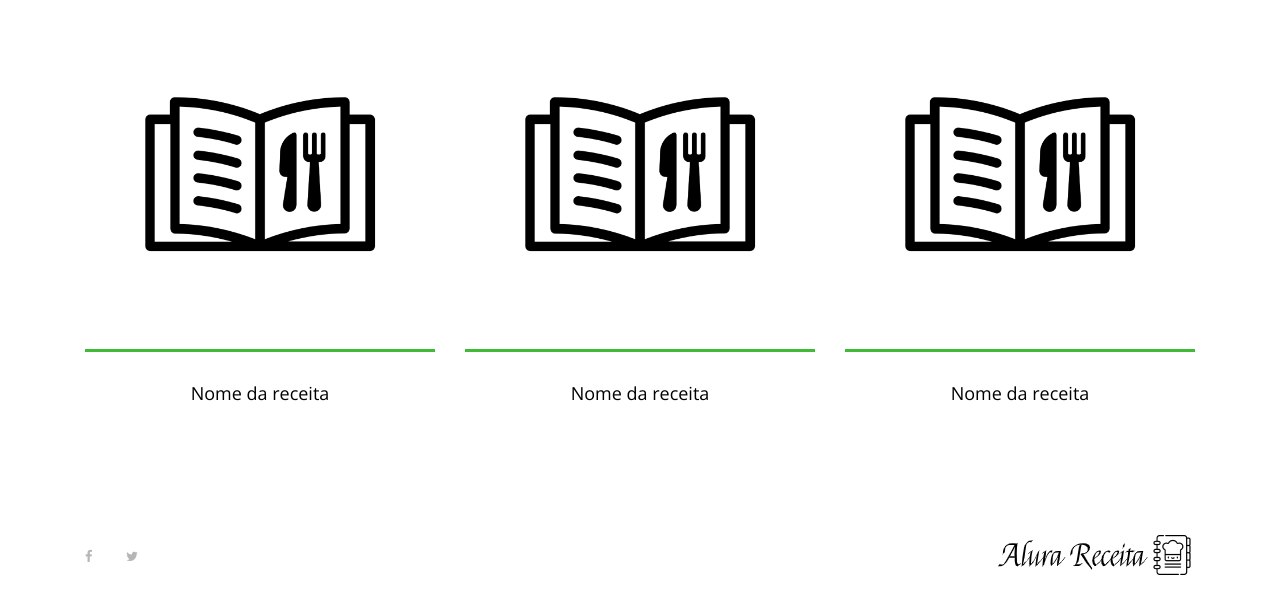
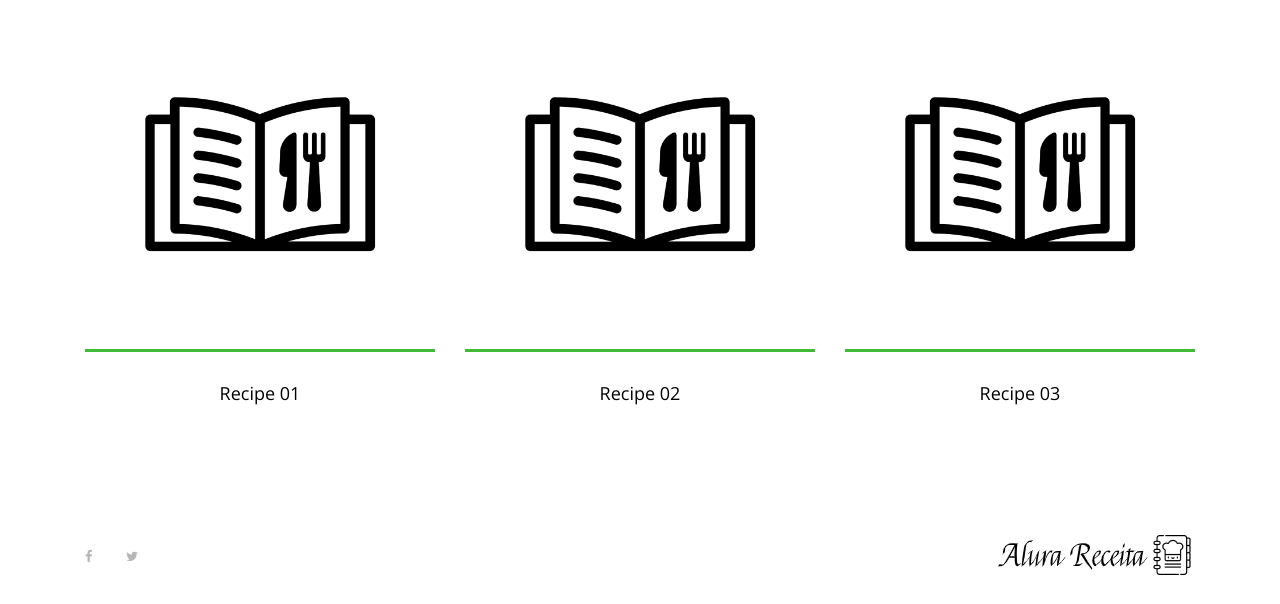
Before and after one commit to woliveira82/django-recipes, a Django app: page / in a window 1280 px wide. Shown: the part 196-800 px from the top of the page. Run offline with Django 3.2, Linux system fonts and the light colour scheme; some libraries are stand-ins or nearby versions.

Commit message:
Update template

```diff
--- a/recipe/templates/index.html
+++ b/recipe/templates/index.html
@@ -8,41 +8,19 @@
     <section class="best-receipe-area">
         <div class="container">
             <div class="row">
+                {% for recipe in best_recipe %}
                 <!-- Single Best Receipe Area -->
                 <div class="col-12 col-sm-6 col-lg-4">
                     <div class="single-best-receipe-area mb-30">
                         <img src="{% static 'img/bg-img/foto_receita.png' %}" alt="">
                         <div class="receipe-content">
                             <a href="{% url 'recipe' %}">
-                                <h5>Nome da receita</h5>
+                                <h5>{{ recipe.recipe_name }}</h5>
                             </a>
                         </div>
                     </div>
                 </div>
-
-                <!-- Single Best Receipe Area -->
-                <div class="col-12 col-sm-6 col-lg-4">
-                    <div class="single-best-receipe-area mb-30">
-                        <img src="{% static 'img/bg-img/foto_receita.png' %}" alt="">
-                        <div class="receipe-content">
-                            <a href="{% url 'recipe' %}">
-                                <h5>Nome da receita</h5>
-                            </a>
-                        </div>
-                    </div>
-                </div>
-
-                <!-- Single Best Receipe Area -->
-                <div class="col-12 col-sm-6 col-lg-4">
-                    <div class="single-best-receipe-area mb-30">
-                        <img src="{% static 'img/bg-img/foto_receita.png' %}" alt="">
-                        <div class="receipe-content">
-                            <a href="{% url 'receita.html">
-                                <h5>Nome da receita</h5>
-                            </a>
-                        </div>
-                    </div>
-                </div>
+                {% endfor %}
             </div>
         </div>
     </section>
--- a/recipe/views.py
+++ b/recipe/views.py
@@ -2,7 +2,15 @@ from django.shortcuts import render
 # Create your views here.
 
 def index(request):
-    return render(request, 'index.html')
+    recipe_list = [
+        {'recipe_name':'Recipe 01'},
+        {'recipe_name':'Recipe 02'},
+        {'recipe_name':'Recipe 03'},
+    ]
+    data = {
+        'best_recipe': recipe_list
+    }
+    return render(request, 'index.html', data)
 
 
 def recipe(request):
```
